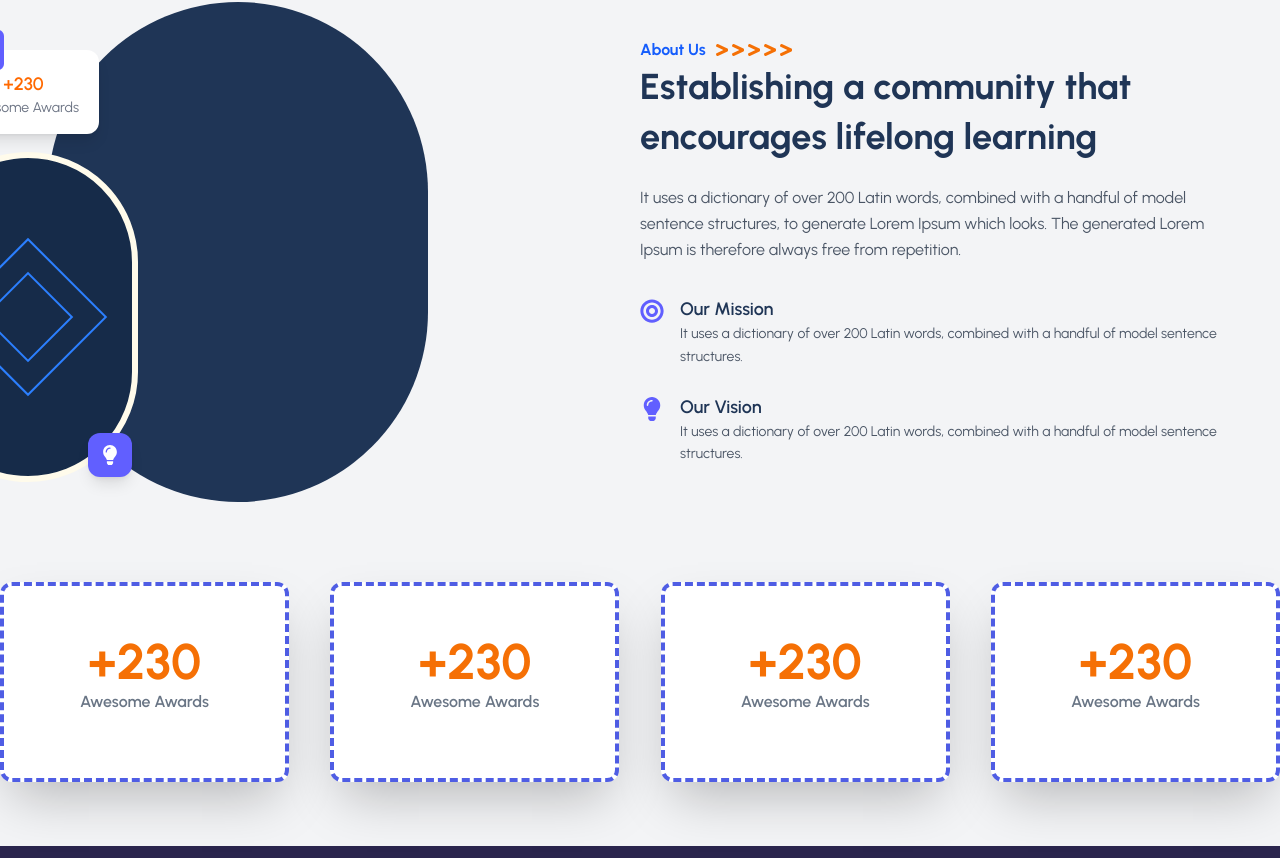
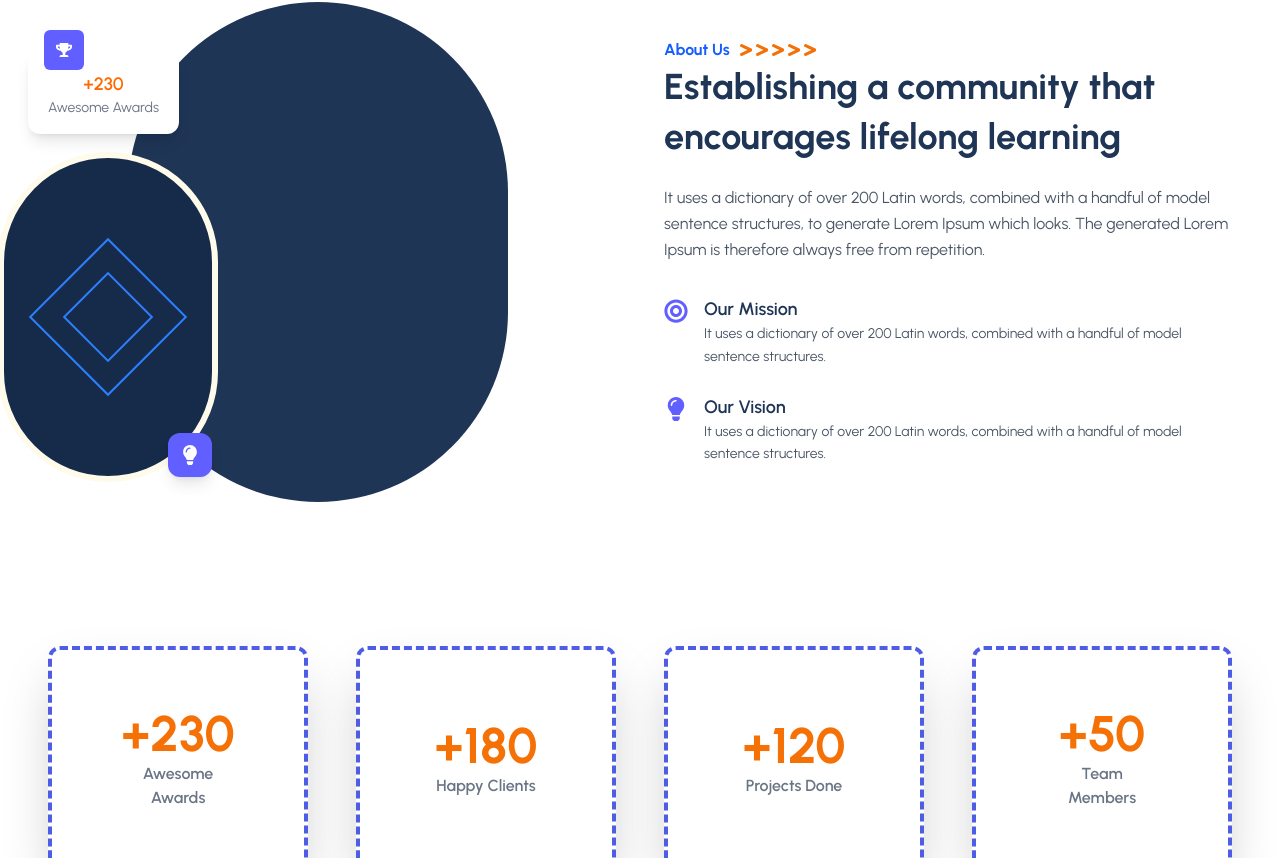
Before and after one commit to Mohammad-Nadil/ebt-eduact, a React (Vite) app: page /about in a window 1280 px wide. Shown: the part 555-1413 px from the top of the page. Built offline with nearby package versions, Linux system fonts and the light colour scheme.

Commit message:
designed banner of about page

```diff
--- a/src/components/AboutSection.jsx
+++ b/src/components/AboutSection.jsx
@@ -1,32 +1,71 @@
 import React from "react";
-import { FaTrophy, FaBullseye, FaLightbulb, FaGreaterThan } from "react-icons/fa";
+import {
+  FaTrophy,
+  FaBullseye,
+  FaLightbulb,
+  FaGreaterThan,
+} from "react-icons/fa";
 
 const AboutSection = () => {
   return (
-        <section className="w-full bg-[#f3f4f6] py-16 font-urbanist">
-            <div className="max-w-7xl mx-auto px-6 lg:px-12 grid lg:grid-cols-2 items-center">
+    <>
+      <section className="w-full py-12 md:py-16 font-urbanist overflow-hidden">
+        <div className="max-w-7xl mx-auto px-4 sm:px-6 lg:px-12 grid grid-cols-1 lg:grid-cols-2 gap-12 items-center">
+          {/* LEFT DESIGN SIDE */}
+          <div className="relative flex justify-center lg:justify-start lg:ml-20">
+            {/* ------------------ MOBILE & TABLET VERSION ------------------ */}
+            <div
+              className="relative w-[280px] sm:w-[340px] md:w-[400px]
+                  h-[420px] sm:h-[480px] md:h-[540px]
+                  flex items-center justify-center lg:hidden"
+            >
+              {/* Big Shape */}
+              <div className="absolute inset-0 bg-[#1f3556] rounded-[250px]"></div>
 
-                {/* LEFT DESIGN SIDE */}
-                <div className="relative flex justify-center lg:justify-start">
+              {/* Small Shape */}
+              <div
+                className="absolute
+                    w-[180px] h-[260px] sm:w-[200px] sm:h-[300px]
+                    bg-[#162b49] rounded-[120px]
+                    border-4 border-amber-50
+                    flex items-center justify-center
+                    -translate-x-1/2 translate-y-6"
+              >
+                <div className="border-2 border-blue-500 w-20 h-20 rotate-45 flex items-center justify-center">
+                  <div className="border-2 border-blue-500 w-12 h-12"></div>
+                </div>
+              </div>
 
+              {/* Award Box */}
+              <div className="absolute top-8 left-1/2 -translate-x-1/2 bg-white shadow-lg rounded-xl px-5 pb-4 pt-5 flex items-center gap-3">
+                <div className="bg-indigo-500 text-white p-3 rounded-md absolute left-4 -top-5">
+                  <FaTrophy />
+                </div>
+
+                <div className="text-center">
+                  <h3 className="text-orange-500 font-semibold text-lg">
+                    +230
+                  </h3>
+                  <p className="text-sm text-gray-500">Awesome Awards</p>
+                </div>
+              </div>
+            </div>
+
+            {/* ------------------ LARGE SCREEN VERSION (YOUR ORIGINAL CODE) ------------------ */}
+            <div className="hidden lg:block relative">
               {/* Big Rounded Shape */}
               <div className="w-[320px] h-[420px] sm:w-[380px] sm:h-[500px] bg-[#1f3556] rounded-[250px] relative">
-
                 {/* Small Inner Shape */}
                 <div className="absolute left-[-130px] top-[150px] w-[220px] h-[330px] bg-[#162b49] rounded-[120px] flex items-center justify-center border-6 border-amber-50">
-
-                            {/* Diamond Shape */}
                   <div className="border-2 border-blue-500 w-28 h-28 rotate-45 flex items-center justify-center">
                     <div className="border-2 border-blue-500 w-16 h-16"></div>
                   </div>
-
                 </div>
 
                 {/* Bottom Icon Box */}
                 <div className="absolute bottom-[25px] left-10 bg-indigo-500 p-3 rounded-xl shadow-lg">
                   <FaLightbulb className="text-white text-xl" />
                 </div>
-
               </div>
 
               {/* Award Box */}
@@ -38,15 +77,19 @@ const AboutSection = () => {
                   <h3 className="text-orange-500 font-semibold text-lg text-center">
                     +230
                   </h3>
-                            <p className="text-sm text-gray-500 text-center">Awesome Awards</p>
+                  <p className="text-sm text-gray-500 text-center">
+                    Awesome Awards
+                  </p>
+                </div>
               </div>
             </div>
           </div>
 
           {/* RIGHT CONTENT SIDE */}
-                <div >
-                    <p className="text-blue-600 font-bold flex  gap-x-2 text-[16px] ">
-                        About Us <span className="text-[#F57005] flex justify-center items-center">
+          <div className="text-center lg:text-left">
+            <p className="text-blue-600 font-bold flex justify-center lg:justify-start gap-x-2 text-sm sm:text-base">
+              About Us
+              <span className="text-[#F57005] flex items-center">
                 <FaGreaterThan />
                 <FaGreaterThan />
                 <FaGreaterThan />
@@ -55,11 +98,11 @@ const AboutSection = () => {
               </span>
             </p>
 
-                    <h2 className="text-3xl lg:text-4xl font-bold text-[#1f3556] leading-snug mb-6">
+            <h2 className="text-2xl sm:text-3xl lg:text-4xl font-bold text-[#1f3556] leading-snug mb-6">
               Establishing a community that encourages lifelong learning
             </h2>
 
-                    <p className="text-gray-600 mb-8 leading-relaxed">
+            <p className="text-gray-600 mb-8 leading-relaxed text-sm sm:text-base">
               It uses a dictionary of over 200 Latin words, combined with a
               handful of model sentence structures, to generate Lorem Ipsum
               which looks. The generated Lorem Ipsum is therefore always free
@@ -67,8 +110,8 @@ const AboutSection = () => {
             </p>
 
             {/* Mission */}
-                    <div className="flex gap-4 mb-6">
-                        <div className="text-indigo-500 text-2xl mt-1">
+            <div className="flex flex-col sm:flex-row gap-4 mb-6 items-center sm:items-start text-center sm:text-left">
+              <div className="text-indigo-500 text-xl sm:text-2xl mt-1">
                 <FaBullseye />
               </div>
               <div>
@@ -83,8 +126,8 @@ const AboutSection = () => {
             </div>
 
             {/* Vision */}
-                    <div className="flex gap-4">
-                        <div className="text-indigo-500 text-2xl mt-1">
+            <div className="flex flex-col sm:flex-row gap-4 items-center sm:items-start text-center sm:text-left">
+              <div className="text-indigo-500 text-xl sm:text-2xl mt-1">
                 <FaLightbulb />
               </div>
               <div>
@@ -98,59 +141,76 @@ const AboutSection = () => {
               </div>
             </div>
           </div>
-
-                {/* statistical Information  */}
-
-
         </div>
-            <div className="max-w-7xl mx-auto  items-center">
-                <div className="flex justify-between items-center pt-20">
-                    <div className="bg-white shadow-2xl border-dashed border-[#4F5DE4]
-                     border-4 rounded-xl px-[76px] py-[56px] flex items-center gap-3">
-
-                        <div className="justify-center items-center leading-10">
-                            <h3 className="text-[#F57005] font-bold text-[50px] text-center  font-urbanist">
+      </section>
+      <section>
+        {/* Statistical Information  */}
+        <div className="max-w-7xl mx-auto px-4 sm:px-6 lg:px-12 py-20">
+          {/* Grid container */}
+          <div className="grid grid-cols-1 sm:grid-cols-2 lg:grid-cols-4 gap-6 lg:gap-12">
+            {/* Box 1 */}
+            <div
+              className="bg-white shadow-2xl border-dashed border-[#4F5DE4] border-4 rounded-xl
+                    px-8 sm:px-12 lg:px-[76px] py-8 sm:py-12 lg:py-[56px] flex items-center justify-center"
+            >
+              <div className="text-center leading-10">
+                <h3 className="text-[#F57005] font-bold text-3xl sm:text-4xl lg:text-[50px] font-urbanist">
                   +230
                 </h3>
-                            <p className="text-[16px] font-semibold text-[#697585] text-center  font-urbanist">Awesome Awards</p>
-                        </div>
-                    </div>
-                     <div className="bg-white shadow-2xl border-dashed border-[#4F5DE4]
-                     border-4 rounded-xl px-[76px] py-[56px] flex items-center gap-3">
-
-                        <div className="justify-center items-center leading-10">
-                            <h3 className="text-[#F57005] font-bold text-[50px] text-center  font-urbanist">
-                                +230
-                            </h3>
-                            <p className="text-[16px] font-semibold text-[#697585] text-center  font-urbanist">Awesome Awards</p>
-                        </div>
-                    </div>
-                     <div className="bg-white shadow-2xl border-dashed border-[#4F5DE4]
-                     border-4 rounded-xl px-[76px] py-[56px] flex items-center gap-3">
-
-                        <div className="justify-center items-center leading-10">
-                            <h3 className="text-[#F57005] font-bold text-[50px] text-center  font-urbanist">
-                                +230
-                            </h3>
-                            <p className="text-[16px] font-semibold text-[#697585] text-center  font-urbanist">Awesome Awards</p>
-                        </div>
-                    </div>
-                     <div className="bg-white shadow-2xl border-dashed border-[#4F5DE4]
-                     border-4 rounded-xl px-[76px] py-[56px] flex items-center gap-3">
-
-                        <div className="justify-center items-center leading-10">
-                            <h3 className="text-[#F57005] font-bold text-[50px] text-center  font-urbanist">
-                                +230
-                            </h3>
-                            <p className="text-[16px] font-semibold text-[#697585] text-center  font-urbanist">Awesome Awards</p>
+                <p className="text-sm sm:text-base lg:text-[16px] font-semibold text-[#697585] font-urbanist">
+                  Awesome Awards
+                </p>
               </div>
             </div>
 
+            {/* Box 2 */}
+            <div
+              className="bg-white shadow-2xl border-dashed border-[#4F5DE4] border-4 rounded-xl
+                    px-8 sm:px-12 lg:px-[76px] py-8 sm:py-12 lg:py-[56px] flex items-center justify-center"
+            >
+              <div className="text-center leading-10">
+                <h3 className="text-[#F57005] font-bold text-3xl sm:text-4xl lg:text-[50px] font-urbanist">
+                  +180
+                </h3>
+                <p className="text-sm sm:text-base lg:text-[16px] font-semibold text-[#697585] font-urbanist">
+                  Happy Clients
+                </p>
               </div>
             </div>
 
+            {/* Box 3 */}
+            <div
+              className="bg-white shadow-2xl border-dashed border-[#4F5DE4] border-4 rounded-xl
+                    px-8 sm:px-12 lg:px-[76px] py-8 sm:py-12 lg:py-[56px] flex items-center justify-center"
+            >
+              <div className="text-center leading-10">
+                <h3 className="text-[#F57005] font-bold text-3xl sm:text-4xl lg:text-[50px] font-urbanist">
+                  +120
+                </h3>
+                <p className="text-sm sm:text-base lg:text-[16px] font-semibold text-[#697585] font-urbanist">
+                  Projects Done
+                </p>
+              </div>
+            </div>
 
+            {/* Box 4 */}
+            <div
+              className="bg-white shadow-2xl border-dashed border-[#4F5DE4] border-4 rounded-xl
+                    px-8 sm:px-12 lg:px-[76px] py-8 sm:py-12 lg:py-[56px] flex items-center justify-center"
+            >
+              <div className="text-center leading-10">
+                <h3 className="text-[#F57005] font-bold text-3xl sm:text-4xl lg:text-[50px] font-urbanist">
+                  +50
+                </h3>
+                <p className="text-sm sm:text-base lg:text-[16px] font-semibold text-[#697585] font-urbanist">
+                  Team Members
+                </p>
+              </div>
+            </div>
+          </div>
+        </div>
       </section>
+    </>
   );
 };
 
```
Lines whose indentation alone changed are shown as unchanged.
